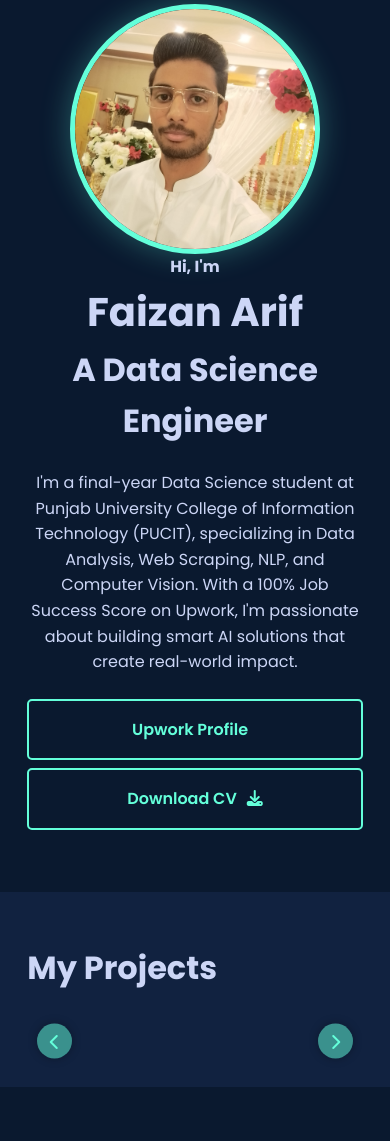
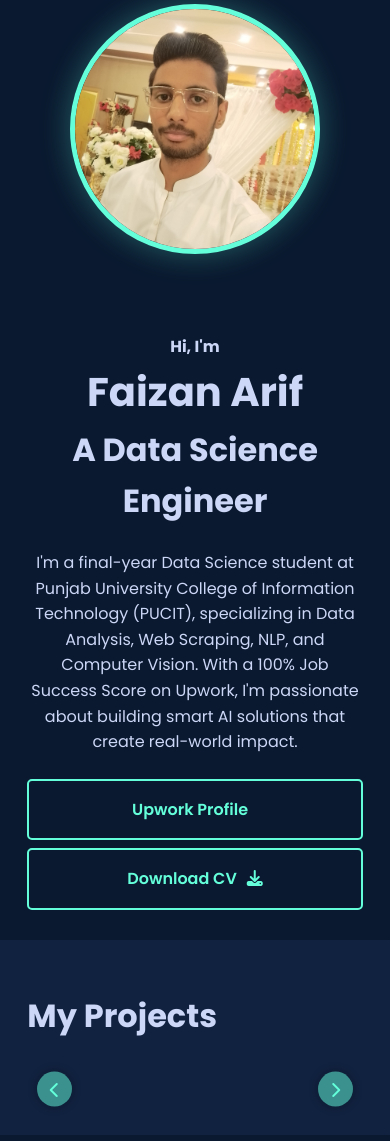
Before and after one commit to FaizanArif15/My-Portfolio-Website, a Django app: page / in a window 390 px wide. Shown: the part 92-1233 px from the top of the page. Run offline with Django 5.2, Linux system fonts and the light colour scheme; data that the repository does not hold is empty.

Commit message:
Increase gap between pictures and text

```diff
--- a/main/templates/main/home.html
+++ b/main/templates/main/home.html
@@ -407,7 +407,7 @@
             }
 
             .hero-content {
-                margin-bottom: 2rem;
+                margin-top: 2rem;
                 order: 2;
             }
 
@@ -417,6 +417,7 @@
 
             .profile-pic {
                 margin-top: 1rem;
+                margin-bottom: 3rem;
                 width: 250px;
                 height: 250px;
                 order: 1;
@@ -464,6 +465,7 @@
                 font-size: 2rem;
             }
         }
+
 
         @media (max-width: 480px) {
             .resume-btn-container {
```
